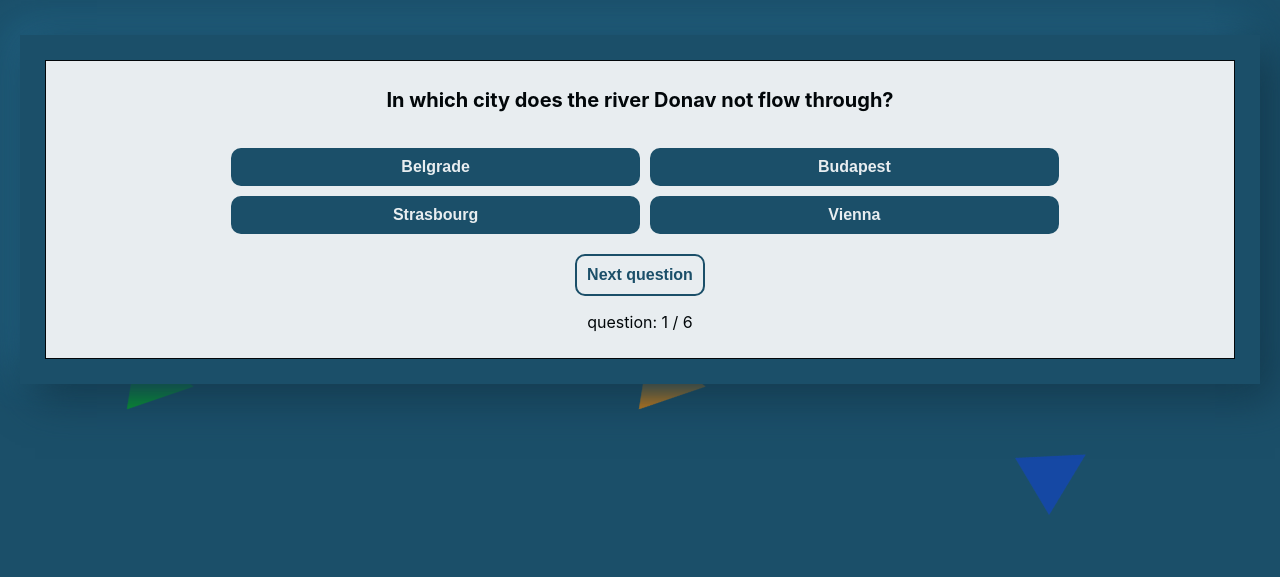
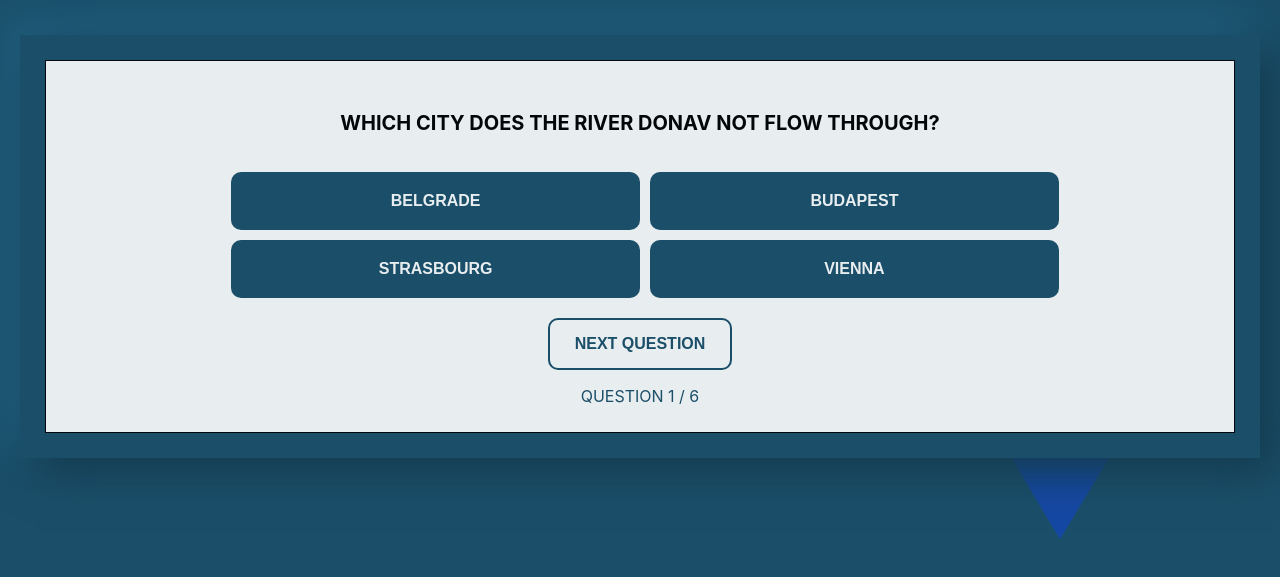
Before and after one commit to Technigo/project-redux-quiz-old, a React (Create React App) app: page / in a window 1280 px wide. Shown: the part 213-790 px from the top of the page. Built offline with nearby package versions, Linux system fonts and the light colour scheme.

Commit message:
created summary, can't get it to show

```diff
--- a/src/background.css
+++ b/src/background.css
@@ -1,7 +1,6 @@
 .triangles img {
     position: fixed;
-    width: 70px;
-    bottom: -50px;
+    bottom: -70px;
     animation: animate 9s linear infinite;
     z-index: -1;
     }
--- a/src/components/CurrentQuestion.js
+++ b/src/components/CurrentQuestion.js
@@ -2,9 +2,11 @@ import React from 'react';
 import styled from 'styled-components';
 import { useSelector, useDispatch } from 'react-redux';
 import { quiz } from 'reducers/quiz';
+import Summary from './Summary.js';
 
 export const CurrentQuestion = () => {
   const dispatch = useDispatch();
+  const quizOver = useSelector((state) => state.quiz.quizOver);
   const question = useSelector((state) => state.quiz.questions[state.quiz.currentQuestionIndex]);
   const answer = useSelector(
     (state) => state.quiz.answers.find((a) => (a.questionId === question.id))
@@ -30,6 +32,8 @@ export const CurrentQuestion = () => {
   const questionNr = question.id
 
   return (
+    <>
+      {!quizOver && (
         <CardWrapper>
           <QuizWrapper>
             <TheQuestion>{question.questionText}</TheQuestion>
@@ -49,9 +53,12 @@ export const CurrentQuestion = () => {
               })}
             </AnswerWrapper>
             <Next type="button" onClick={handleNextQuestion}>Next question</Next>
-        <p>question: {questionNr} / 6</p>
+            <Tracker>Question {questionNr} / 6</Tracker>
           </QuizWrapper>
         </CardWrapper>
+      )}
+      {quizOver && (<Summary />)}
+    </>
   )
 };
 
@@ -74,6 +81,10 @@ const QuizWrapper = styled.div`
 
 const TheQuestion = styled.h2`
   font-size: 20px;
+  text-align: center;
+  margin-top: 40px;
+  text-transform: uppercase;
+  width: 90%;
 `;
 
 const AnswerWrapper = styled.div`
@@ -89,13 +100,14 @@ const AnswerWrapper = styled.div`
 `;
 
 const AnswerOptions = styled.button`
-  padding: 10px;
+  padding: 20px 0;
   border-radius: 10px;
   border: none;
   background-color: #1b4f69;
   color: white;
   font-size: 16px;
   font-weight: bold;
+  text-transform: uppercase;
 
   &:hover {
     opacity: 0.8;
@@ -103,15 +115,22 @@ const AnswerOptions = styled.button`
 `;
 
 const Next = styled.button`
-  padding: 10px;
+  padding: 15px 25px;
   border-radius: 10px;
   border: 2px solid #1b4f69;
   background-color: transparent;
   color: #1b4f69;
   font-size: 16px;
   font-weight: bold;
+  text-transform: uppercase;
 
   &:hover {
     border-radius: 16px;
   }
 `;
+
+const Tracker = styled.p`
+  font-size: 16px;
+  color: #1b4f69;
+  text-transform: uppercase;
+`;
--- /dev/null
+++ b/src/components/Summary.js
@@ -0,0 +1,18 @@
+import React from 'react';
+import { useDispatch, useSelector } from 'react-redux';
+import { quiz } from 'reducers/quiz';
+
+const Summary = () => {
+  const dispatch = useDispatch();
+  const answers = useSelector((state) => state.quiz.answers);
+  const correctAnswers = answers.filter((answer) => answer.isCorrect).length;
+
+  return (
+    <div>
+      <p>You got {correctAnswers} answers out of 6 correct!</p>
+      <button type="button" onClick={dispatch(quiz.actions.restart())}>Restart</button>
+    </div>
+  )
+};
+
+export default Summary;
--- a/src/index.css
+++ b/src/index.css
@@ -6,6 +6,7 @@ body {
   -webkit-font-smoothing: antialiased;
   -moz-osx-font-smoothing: grayscale;
   background-color: #1b4f69;
+  overflow-x: hidden;
 }
 
 code {
--- a/src/reducers/quiz.js
+++ b/src/reducers/quiz.js
@@ -1,20 +1,20 @@
 import { createSlice } from '@reduxjs/toolkit';
 
 const questions = [
-  { id: 1, questionText: 'In which city does the river Donav not flow through?', options: ['Belgrade', 'Budapest', 'Strasbourg', 'Vienna'], correctAnswerIndex: 2 },
-  { id: 2, questionText: 'During which century did Gutenbergs printing press it possible to produce writing in larger editions?', options: ['1300', '1400', '1500', '1600'], correctAnswerIndex: 1 },
+  { id: 1, questionText: 'Which city does the river Donav not flow through?', options: ['Belgrade', 'Budapest', 'Strasbourg', 'Vienna'], correctAnswerIndex: 2 },
+  { id: 2, questionText: 'During which century did Gutenberg´s printing press it possible to produce writing in larger editions?', options: ['1300', '1400', '1500', '1600'], correctAnswerIndex: 1 },
   { id: 3, questionText: 'ABBA won Eurovision Song Contest 1974 with "Waterloo", in which city?', options: ['Amsterdam', 'Brighton', 'Dublin', 'Edinburgh'], correctAnswerIndex: 1 },
   { id: 4, questionText: 'A traditional badminton ball is made out of feathers from a goose, but only from the left wing.', options: ['True', 'False'], correctAnswerIndex: 0 },
   { id: 5, questionText: 'Which musical had been performed in 42 countries and received 76 international awards by 2016?', options: ['Miss Saigon', 'The Book of Mormon', 'Les Misérables', 'West Side Story'], correctAnswerIndex: 2 },
   { id: 6, questionText: 'What company owns a spaceship named "SpaceShipTwo"?', options: ['Blue Origin', 'SpaceX', 'Bigelow Aerospace', 'Virgin Galactic'], correctAnswerIndex: 3 }
-]
+];
 
 const initialState = {
   questions,
   answers: [],
   currentQuestionIndex: 0,
   quizOver: false
-}
+};
 
 export const quiz = createSlice({
   name: 'quiz',
```
Lines whose indentation alone changed are shown as unchanged.
